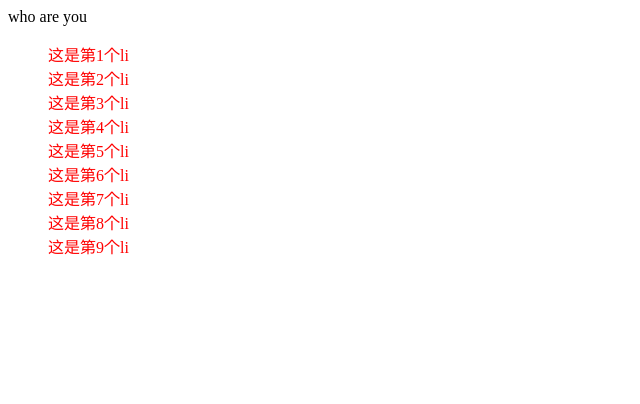
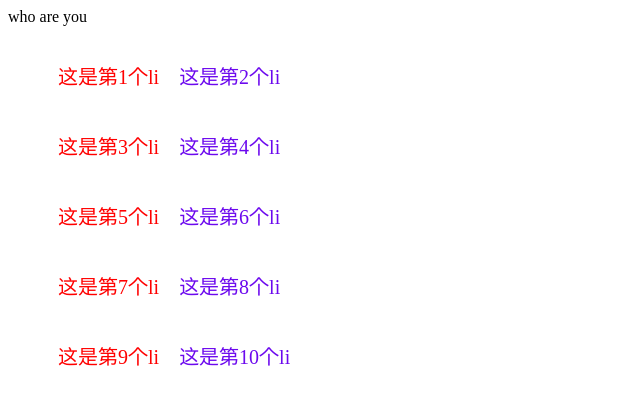
Before and after one commit to yyf118/gitdemo, a plain HTML site: page index.html in a window 1280 px wide. Shown: the whole page, without its empty margins (0-640 px from the left). Drawn offline with Linux system fonts and the light colour scheme.

Commit message:
yyf修改了样式

```diff
--- a/index.html
+++ b/index.html
@@ -12,8 +12,20 @@
             list-style: none;
         }
 
+        ul {
+            width: 300px;
+        }
+
         li {
+            padding: 10px;
             color: red;
+            font-size: 20px;
+            line-height: 50px;
+            float: left;
+        }
+
+        li:nth-child(2n) {
+            color: rgb(108, 9, 238);
         }
     </style>
 </head>
@@ -30,6 +42,7 @@
         <li>这是第7个li</li>
         <li>这是第8个li</li>
         <li>这是第9个li</li>
+        <li>这是第10个li</li>
     </ul>
 </body>
 
```
